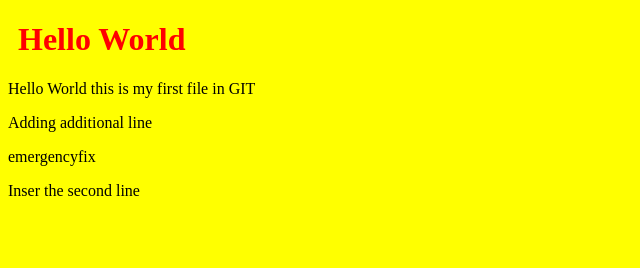
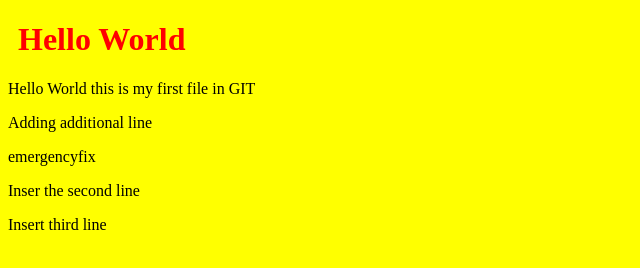
Before and after one commit to cyriaclukose/git-revise, a plain HTML site: page index.html in a window 1280 px wide. Shown: the whole page, without its empty margins (0-640 px from the left). Drawn offline with Linux system fonts and the light colour scheme.

Commit message:
added third line

```diff
--- a/index.html
+++ b/index.html
@@ -10,4 +10,5 @@
 <P>Adding additional line </p>
 <p>emergencyfix</p>
 <p>Inser the second line</p>
+<p>Insert third line</p>
 </body>
```
